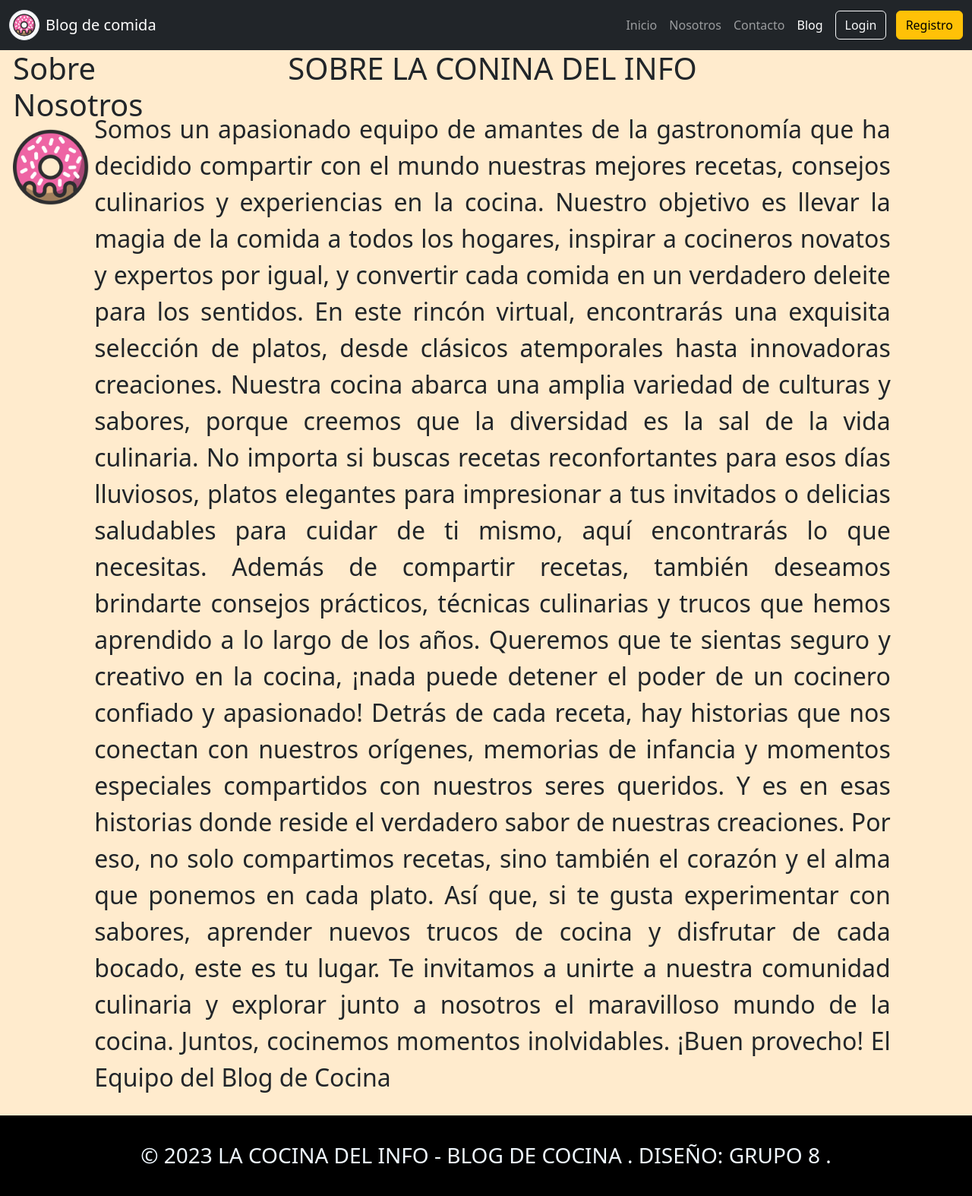
After one commit to JustaDeathKnight/INFO2023, a Django app: page /nosotros/ in a window 1280 px wide. The commit adds this page. Shown: the whole page at 76% size. Run offline with Django 4.2, Linux system fonts and the light colour scheme; some libraries are stand-ins or nearby versions.

Commit message:
plantillas home, nosotros y contacto

```diff
--- a/repositorio/blog/blog/urls.py
+++ b/repositorio/blog/blog/urls.py
@@ -32,5 +32,6 @@ urlpatterns = [
     #urls aplicaciones
     # path('noticias/', include('apps.noticias.urls')),
     path('usuarios/', include('apps.usuarios.urls')),
+    path('contacto/', views.Contacto, name='contacto'),
 
 ] + static(settings.MEDIA_URL, document_root=settings.MEDIA_ROOT)
--- a/repositorio/blog/blog/views.py
+++ b/repositorio/blog/blog/views.py
@@ -9,3 +9,6 @@ def Home(request):
 
 def Nosotros(request):
     return render(request, 'nosotros.html')
+
+def Contacto(request):
+    return render(request, 'contacto.html')
--- /dev/null
+++ b/repositorio/blog/static/css/style.css
@@ -0,0 +1,3 @@
+body{
+    background-color: blanchedalmond;
+}
--- a/repositorio/blog/templates/base.html
+++ b/repositorio/blog/templates/base.html
@@ -25,7 +25,8 @@
       rel="icon"
       type="image/x-icon"
       href="{% static 'img/favicon.ico' %}"
-    />
+      />
+      <link rel="stylesheet" href="{% static 'css/style.css' %}">
     <!-- Core theme CSS (includes Bootstrap)-->
     {% comment %} <link rel="stylesheet" type="text/css" href="{% static 'css/base.css' %}" /> {% endcomment %}
     {% block css %}{% endblock css %}
@@ -56,5 +57,9 @@
 
 
     {% block js %}{% endblock js %}
+    <footer  style="display: flexbox; background-color: black; margin-top: 10px; padding: 20px; width: 100%;" >
+      <p><h3 style="color: aliceblue; text-align: center;">© 2023 LA COCINA DEL INFO - BLOG DE COCINA . DISEÑO: GRUPO 8 .</h3></p>
+    </footer>
+
   </body>
 </html>
--- a/repositorio/blog/templates/navbar.html
+++ b/repositorio/blog/templates/navbar.html
@@ -30,7 +30,7 @@
         <li class="nav-item">
           <a class="nav-link" href="{% url 'nosotros' %}">Nosotros</a>
         </li>
-        <li class="nav-item"><a class="nav-link" href="#!">Contacto</a></li>
+        <li class="nav-item"><a class="nav-link" href="{% url 'contacto' %}">Contacto</a></li>
         <li class="nav-item">
           <a class="nav-link active" aria-current="page" href="#">Blog</a>
         </li>
--- /dev/null
+++ b/repositorio/blog/templates/nosotros.html
@@ -0,0 +1,45 @@
+<!DOCTYPE html>
+<html lang="en">
+<head>
+    <meta charset="UTF-8">
+    <meta name="viewport" content="width=device-width, initial-scale=1.0">
+    <title>Nosotros</title>
+    {% extends 'base.html' %}
+</head>
+<body style="background-color:blanchedalmond ;">
+
+    {% load static %}
+    {% block contenido %}
+
+        <div class="row" style="margin-left: 5px;">
+            <div class="col-sm-1 col-md-1 col-lg-1">
+                <h1>Sobre Nosotros</h1>
+                <img style="width: 100px;"src="{% static 'img/favicon.ico' %}" alt="imagen">
+            </div>
+
+            <div class="col-sm-12 col-md-10 col-lg-10">
+                <h1 style="display: flex; flex-direction: column; justify-content: center; align-items: center;">SOBRE LA CONINA DEL INFO</h1>
+                <br>
+                <p style="text-align: justify; font-size: xx-large;">
+                    Somos un apasionado equipo de amantes de la gastronomía que ha decidido compartir con el mundo nuestras mejores recetas, consejos culinarios y experiencias en la cocina. Nuestro objetivo es llevar la magia de la comida a todos los hogares, inspirar a cocineros novatos y expertos por igual, y convertir cada comida en un verdadero deleite para los sentidos.
+
+En este rincón virtual, encontrarás una exquisita selección de platos, desde clásicos atemporales hasta innovadoras creaciones. Nuestra cocina abarca una amplia variedad de culturas y sabores, porque creemos que la diversidad es la sal de la vida culinaria. No importa si buscas recetas reconfortantes para esos días lluviosos, platos elegantes para impresionar a tus invitados o delicias saludables para cuidar de ti mismo, aquí encontrarás lo que necesitas.
+
+Además de compartir recetas, también deseamos brindarte consejos prácticos, técnicas culinarias y trucos que hemos aprendido a lo largo de los años. Queremos que te sientas seguro y creativo en la cocina, ¡nada puede detener el poder de un cocinero confiado y apasionado!
+
+Detrás de cada receta, hay historias que nos conectan con nuestros orígenes, memorias de infancia y momentos especiales compartidos con nuestros seres queridos. Y es en esas historias donde reside el verdadero sabor de nuestras creaciones. Por eso, no solo compartimos recetas, sino también el corazón y el alma que ponemos en cada plato.
+
+Así que, si te gusta experimentar con sabores, aprender nuevos trucos de cocina y disfrutar de cada bocado, este es tu lugar. Te invitamos a unirte a nuestra comunidad culinaria y explorar junto a nosotros el maravilloso mundo de la cocina. Juntos, cocinemos momentos inolvidables.
+
+¡Buen provecho!
+
+El Equipo del Blog de Cocina
+                </p>
+            </div>
+        </div>
+    {% endblock contenido %}
+
+
+
+</body>
+</html>
```
Also changed, not shown: repositorio/blog/templates/contacto.html (added, +21 -0 lines), repositorio/blog/templates/home.html (+41 -3 lines), repositorio/blog/static/css/base.css, repositorio/blog/static/img/rosquilla1.jpg (added), repositorio/blog/static/img/rosquilla2.jpg (added), repositorio/blog/static/img/rosquilla3.jpg (added).
